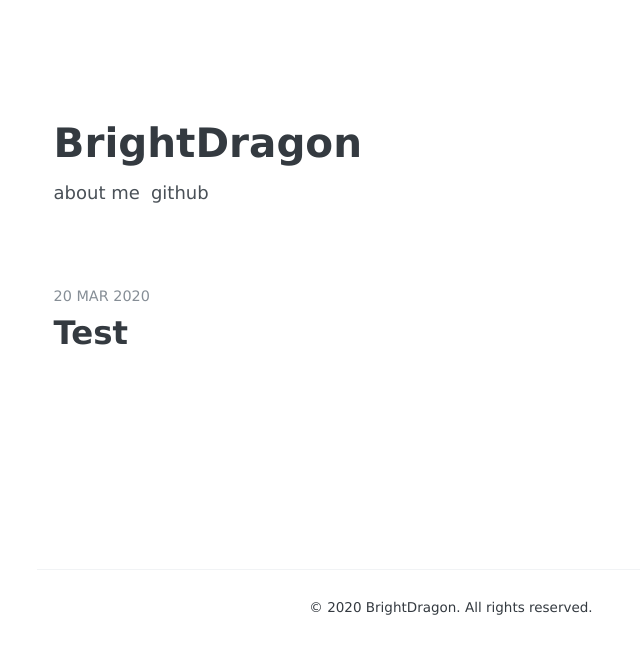
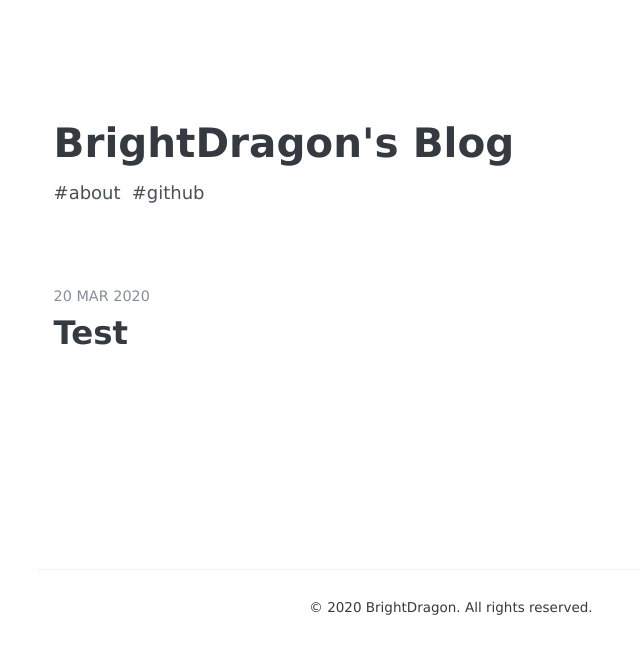
Before and after one commit to brightdragon/brightdragon.github.io, a Jekyll site: the page built from index.html, in a window 1280 px wide. Shown: the top 654 px of the page, without its empty margins (189-829 px from the left). Built offline with Jekyll 4.4.1, drawn with Linux system fonts in a browser that asks for light colours; some web fonts are replaced; the list of posts is cut into pages by our own code.

Commit message:
Update _config.yml

```diff
--- a/_config.yml
+++ b/_config.yml
@@ -1,5 +1,5 @@
 # Basic
-name:               "BrightDragon"
+name:               "BrightDragon's Blog"
 
 author:
   facebook:         your-id
@@ -51,9 +51,9 @@ kramdown:
 
 # Navigation
 nav:
-  - name:           "About Me"
+  - name:           "#About"
     url:            "/about"
-  - name:           "Github"
+  - name:           "#Github"
     url:            "https://github.com/brightdragon"
 
 # Sass
```
